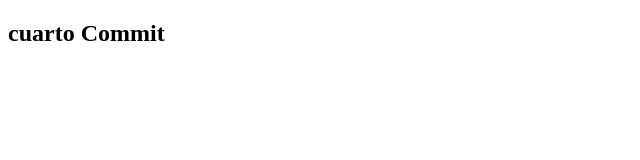
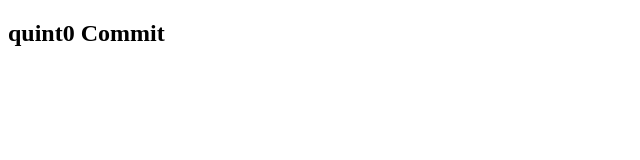
Before and after one commit to Henryck22/clase_git_jueves_2025, a plain HTML site: page index.html in a window 1280 px wide. Shown: the full height of the page, 0-640 px from the left. Drawn offline with Linux system fonts and the light colour scheme.

Commit message:
quinto commit

```diff
--- a/index.html
+++ b/index.html
@@ -6,6 +6,6 @@
     <title>Document</title>
 </head>
 <body>
-    <h2>cuarto Commit</h2>
+    <h2>quint0 Commit</h2>
 </body>
 </html>
```
